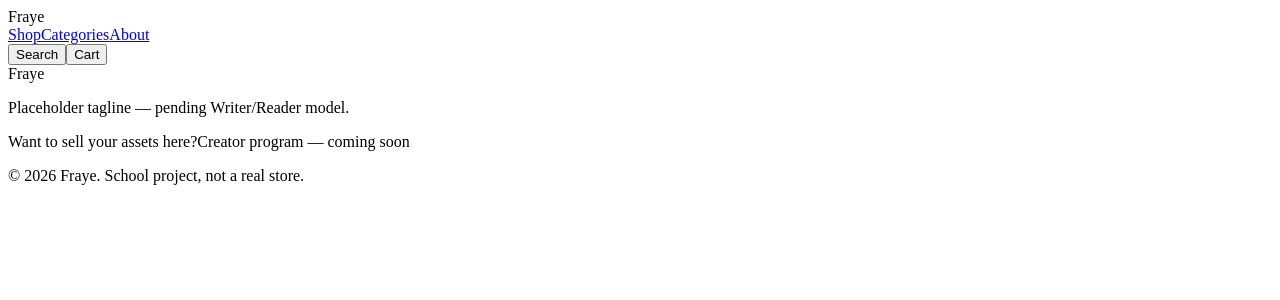
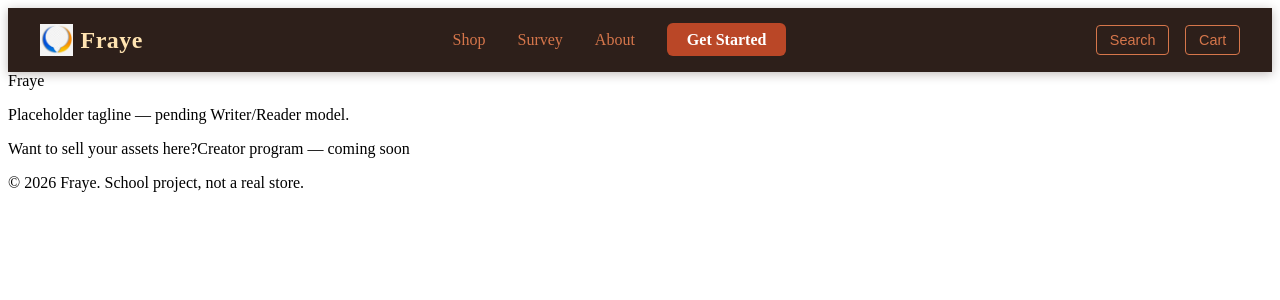
Before and after one commit to sequoya126/PortfolioAs4, a React (Vite) app: page / in a window 1280 px wide. Shown: the top 300 px of the page. Built offline with nearby package versions, Linux system fonts and the light colour scheme.

Commit message:
fixed errors with navbar. also added a standard variable.css file to ensure my colours stay consistenet.

```diff
--- a/src/components/shared/Navbar.jsx
+++ b/src/components/shared/Navbar.jsx
@@ -1,16 +1,44 @@
-// src/components/shared/Navbar.jsx
+import { useState } from 'react';
+import { Link } from 'react-router-dom';
+import "../../styles/Navbar.css";
+
 function Navbar() {
+  const [isOpen, setIsOpen] = useState(false);
+  const closeMenu = () => setIsOpen(false);
+
   return (
     <header className="navbar">
-      <div className="navbar-brand">Fraye</div>
-      <nav className="navbar-links">
-        <a href="#shop">Shop</a>
-        <a href="#categories">Categories</a>
-        <a href="#about">About</a>
-      </nav>
+      <Link to="/" className="nav-logo" onClick={closeMenu}>
+        <img src="/images/image-logo.png" alt="Fraye Logo" />
+        <span>Fraye</span>
+      </Link>
+
+      <button
+        className={`nav-toggle ${isOpen ? 'open' : ''}`}
+        onClick={() => setIsOpen(!isOpen)}
+        aria-label="Toggle navigation menu"
+      >
+        <span className="bar"></span>
+        <span className="bar"></span>
+        <span className="bar"></span>
+      </button>
+
+      <ul className={`nav-links ${isOpen ? 'active' : ''}`}>
+        <li><Link to="/" onClick={closeMenu}>Shop</Link></li>
+        <li><Link to="/survey" onClick={closeMenu}>Survey</Link></li>
+        <li><Link to="/about" onClick={closeMenu}>About</Link></li>
+        <li>
+          <Link to="/signup" className="nav-btn" onClick={closeMenu}>
+            Get Started
+          </Link>
+        </li>
+      </ul>
+
       <div className="navbar-actions">
         <button aria-label="Search">Search</button>
-        <button aria-label="Cart">Cart</button>
+        <Link to="/checkout">
+          <button aria-label="Cart">Cart</button>
+        </Link>
       </div>
     </header>
   );
--- /dev/null
+++ b/src/styles/Navbar.css
@@ -0,0 +1,149 @@
+/* Fraye Navbar - Warm/Organic Palette */
+.navbar {
+  display: flex;
+  justify-content: space-between;
+  align-items: center;
+  padding: 1rem 2rem;
+  background-color: #2D1F1A; /* Warm near-black */
+  color: #FFE3B1;
+  position: sticky;
+  top: 0;
+  z-index: 1000;
+  box-shadow: 0 2px 10px rgba(45, 31, 26, 0.3);
+}
+
+.nav-logo {
+  display: flex;
+  align-items: center;
+  gap: 0.5rem;
+  text-decoration: none;
+}
+
+.nav-logo img {
+  height: 32px;
+  width: auto;
+}
+
+.nav-logo span {
+  font-size: 1.5rem;
+  font-weight: bold;
+  color: #FFE3B1;
+  letter-spacing: 0.5px;
+}
+
+.nav-links {
+  display: flex;
+  align-items: center;
+  list-style: none;
+  gap: 2rem;
+  margin: 0;
+  padding: 0;
+}
+
+.nav-links a {
+  color: #D6764B; /* Burnt Peach */
+  text-decoration: none;
+  font-size: 1rem;
+  transition: color 0.3s ease;
+}
+
+.nav-links a:hover {
+  color: #FFE3B1; /* Light Apricot */
+}
+
+/* "Get Started" CTA Button */
+.nav-btn {
+  background-color: #BA4727 !important; /* Rusty Spice */
+  color: #FFFFFF !important;
+  padding: 0.5rem 1.25rem;
+  border-radius: 6px;
+  font-weight: 600;
+  transition: background-color 0.3s ease;
+}
+
+.nav-btn:hover {
+  background-color: #D6764B !important; /* Burnt Peach */
+  color: #FFFFFF !important;
+}
+
+/* Right-side actions (Search/Cart) */
+.navbar-actions {
+  display: flex;
+  align-items: center;
+  gap: 1rem;
+}
+
+.navbar-actions button {
+  background: transparent;
+  border: 1px solid #D6764B;
+  color: #D6764B;
+  padding: 0.4rem 0.8rem;
+  border-radius: 4px;
+  cursor: pointer;
+  font-size: 0.9rem;
+  transition: all 0.3s ease;
+}
+
+.navbar-actions button:hover {
+  background-color: #D6764B;
+  color: #2D1F1A;
+}
+
+/* Mobile Toggle - Hidden on Desktop */
+.nav-toggle {
+  display: none;
+  flex-direction: column;
+  gap: 5px;
+  background: transparent;
+  border: none;
+  cursor: pointer;
+  padding: 5px;
+}
+
+.nav-toggle .bar {
+  width: 25px;
+  height: 3px;
+  background-color: #FFE3B1;
+  border-radius: 2px;
+  transition: all 0.3s ease;
+}
+
+/* Mobile Responsive */
+@media (max-width: 768px) {
+  .nav-toggle {
+    display: flex;
+  }
+
+  .nav-links {
+    display: none;
+    flex-direction: column;
+    position: absolute;
+    top: 100%;
+    left: 0;
+    width: 100%;
+    background-color: #2D1F1A;
+    padding: 2rem;
+    gap: 1.5rem;
+    box-shadow: 0 8px 16px rgba(0, 0, 0, 0.3);
+  }
+
+  .nav-links.active {
+    display: flex;
+  }
+
+  .navbar-actions {
+    /* On mobile, hide search/cart inside the nav, keep them visible in the header */
+    gap: 0.5rem;
+  }
+
+  /* Hamburger → X animation */
+  .nav-toggle.open .bar:nth-child(1) {
+    transform: translateY(8px) rotate(45deg);
+  }
+  .nav-toggle.open .bar:nth-child(2) {
+    opacity: 0;
+  }
+  .nav-toggle.open .bar:nth-child(3) {
+    transform: translateY(-8px) rotate(-45deg);
+  }
+}
--- /dev/null
+++ b/src/styles/variables.css
@@ -0,0 +1,8 @@
+:root {
+  --color-teal: #00A3A5;
+  --color-frosted-blue: #98DBF3;
+  --color-apricot: #FFE3B1;
+  --color-burnt-peach: #D6764B;
+  --color-rusty-spice: #BA4727;
+  --color-dark-warm: #2D1F1A;  /* your text/neutral */
+}
```
Also changed, not shown: src/components/shared/Navbar2.md (added, +19 -0 lines), src/pages/Shop.jsx (+8 -7 lines), images/image-logo.png (added), images/images.jpeg (added).
